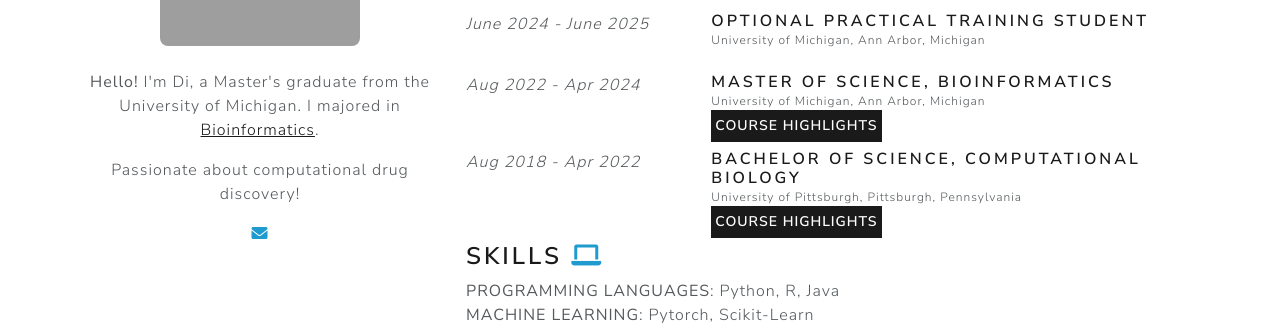
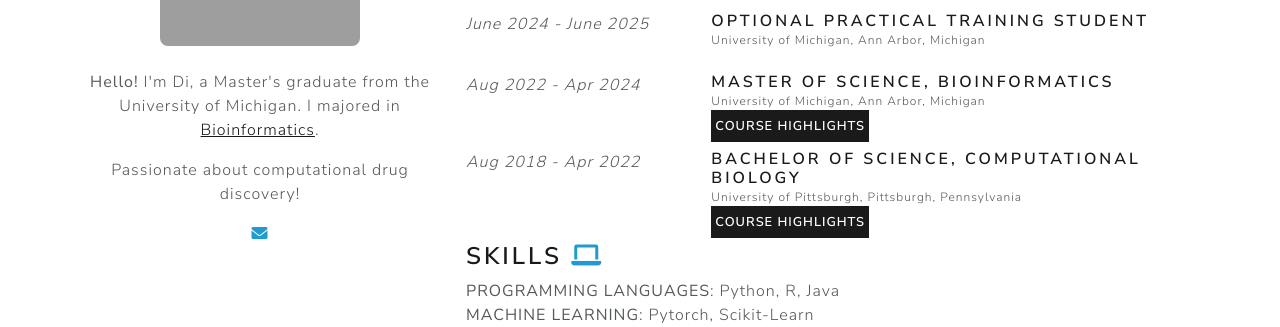
Before and after one commit to zhangdi33/zhangdi33.github.io, a Jekyll site: the page built from index.html, in a window 1280 px wide. Shown: the part 226-553 px from the top of the page. Built offline with Jekyll 4.4.1, drawn with Linux system fonts in a browser that asks for light colours; grey boxes are pictures that could not be loaded.

Commit message:
Update index.html

```diff
--- a/index.html
+++ b/index.html
@@ -70,12 +70,12 @@
             <p class="text-secondary mb-0" style="font-size:75%;">University of Michigan, Ann Arbor, Michigan</p>
 
             <p class="d-inline-flex mb-0">
-              <a class="btn btn-primary p-1" data-bs-toggle="collapse" href="#masters" role="button" aria-expanded="false" aria-controls="collapseExample">
+              <a class="btn btn-primary p-1" style="font-size:0.8rem;" data-bs-toggle="collapse" href="#masters" role="button" aria-expanded="false" aria-controls="collapseExample">
                 Course Highlights
               </a>
             </p>
             <div class="collapse" id="masters">
-              <p>
+              <p class="p-1 small">
                 machine learning, mathematical foundations of bioinformatics, signal processing,
                 protein and metabolics informatics, applied biostatistics
               </p>
@@ -93,12 +93,12 @@
             <p class="text-secondary mb-0" style="font-size:75%;">University of Pittsburgh, Pittsburgh, Pennsylvania</p>
 
             <p class="d-inline-flex mb-0">
-              <a class="btn btn-primary p-1" data-bs-toggle="collapse" href="#undergrad" role="button" aria-expanded="false" aria-controls="collapseExample">
+              <a class="btn btn-primary p-1" style="font-size:0.8rem;" data-bs-toggle="collapse" href="#undergrad" role="button" aria-expanded="false" aria-controls="collapseExample">
                 Course Highlights
               </a>
             </p>
             <div class="collapse" id="undergrad">
-              <p>
+              <p class="p-1 small">
                 foundations in biology, organic chemistry, biochemistry, molecular biology genetics
                 <br>foundations in programming (Python, Java), discrete structure, data structure, algorithm implementation
                 <br>calculus I-III, statistics, intro to matrices and linear algebra
```
